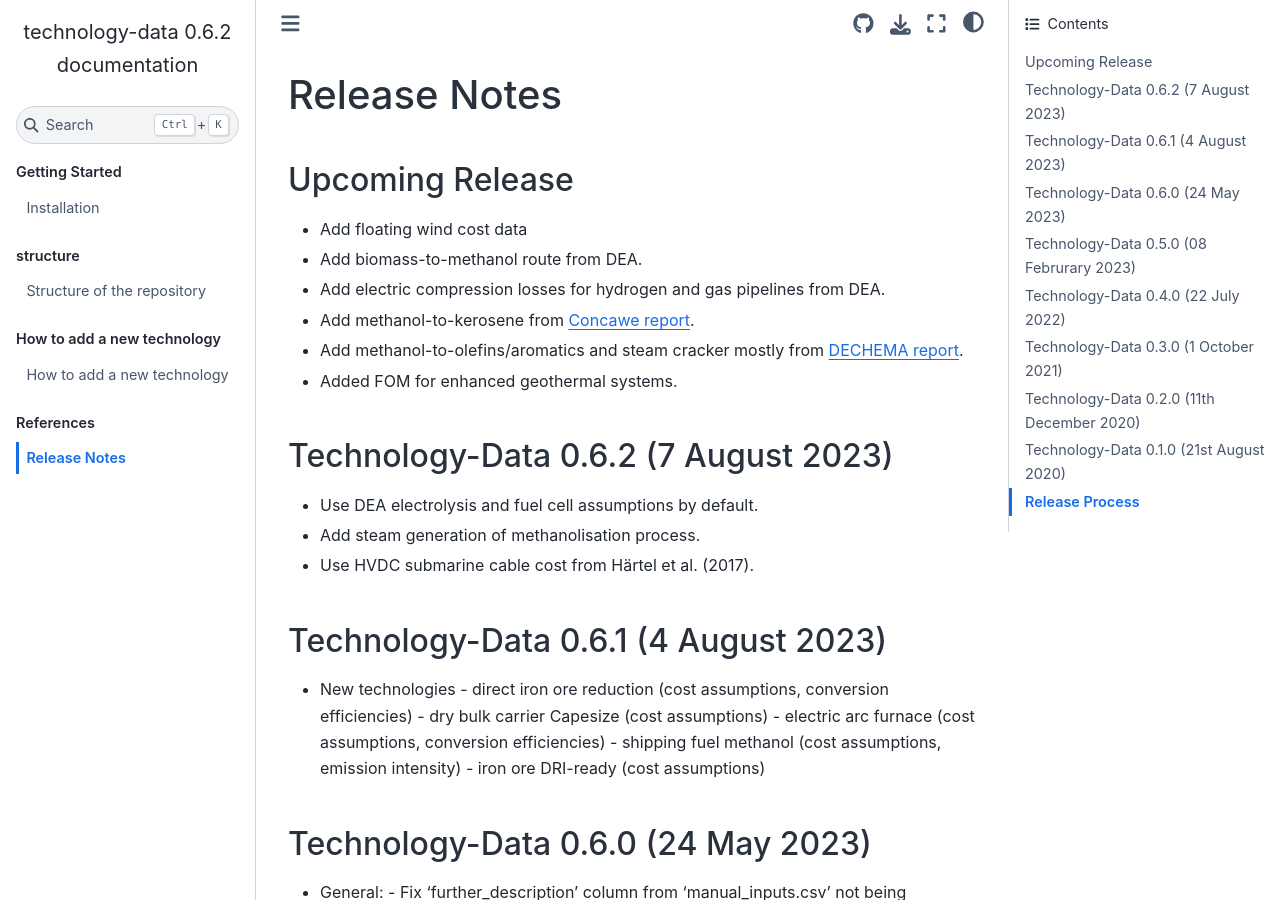
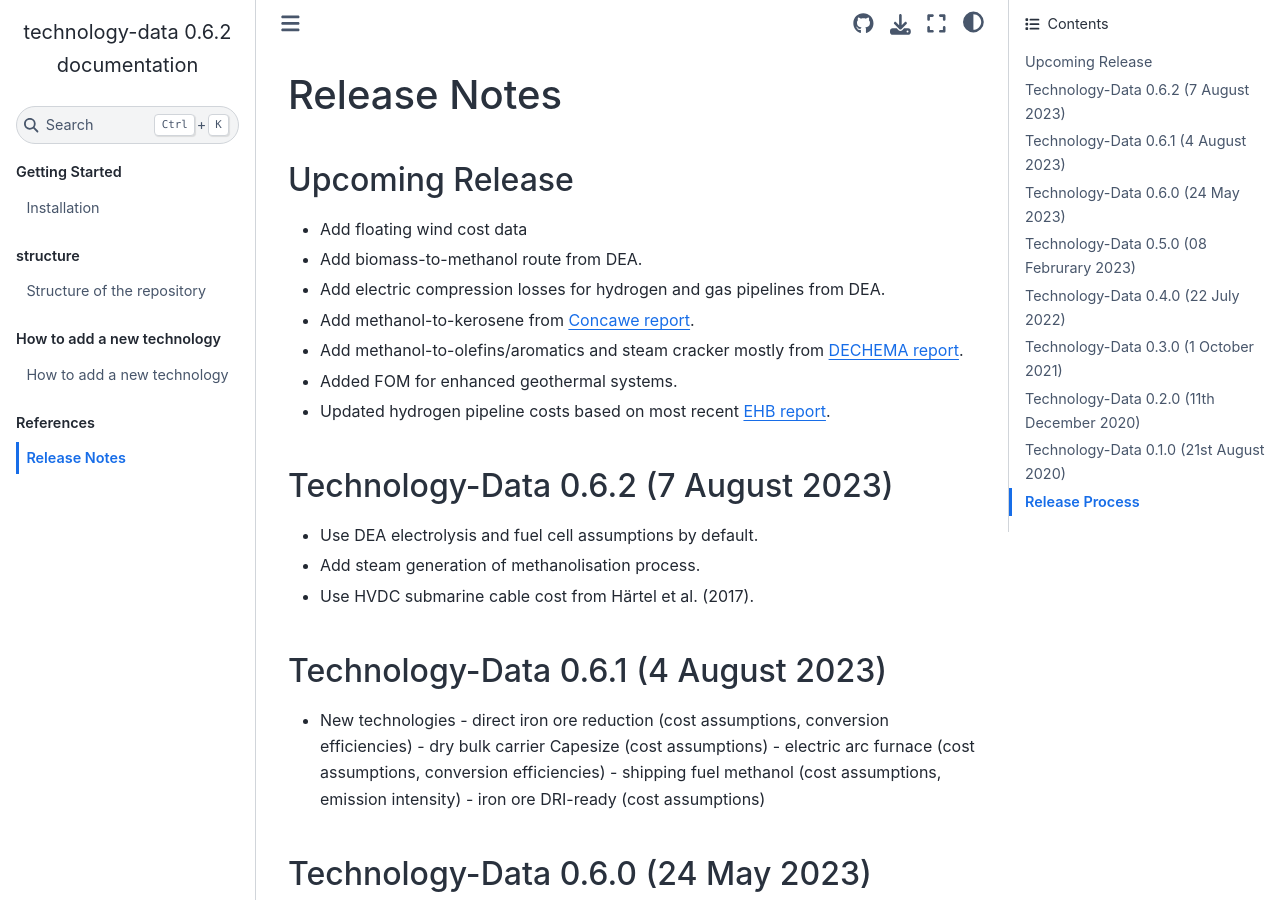
Before and after one commit to PyPSA/technology-data, a Sphinx documentation site: the page built from docs/release_notes.rst, in a window 1280 px wide and 900 px high. Built offline with Sphinx 7.4.7 and the Sphinx Book theme 1.1.4, drawn with Linux system fonts in a browser that asks for light colours.

Commit message:
add release note

```diff
--- a/docs/release_notes.rst
+++ b/docs/release_notes.rst
@@ -16,6 +16,8 @@ Upcoming Release
 * Add methanol-to-olefins/aromatics and steam cracker mostly from `DECHEMA report <https://dechema.de/dechema_media/Downloads/Positionspapiere/Technology_study_Low_carbon_energy_and_feedstock_for_the_European_chemical_industry.pdf>`_.
 
 * Added FOM for enhanced geothermal systems.
+
+* Updated hydrogen pipeline costs based on most recent `EHB report <https://ehb.eu/files/downloads/EHB-2023-20-Nov-FINAL-design.pdf>`_.
 
 Technology-Data 0.6.2 (7 August 2023)
 =====================================
```
